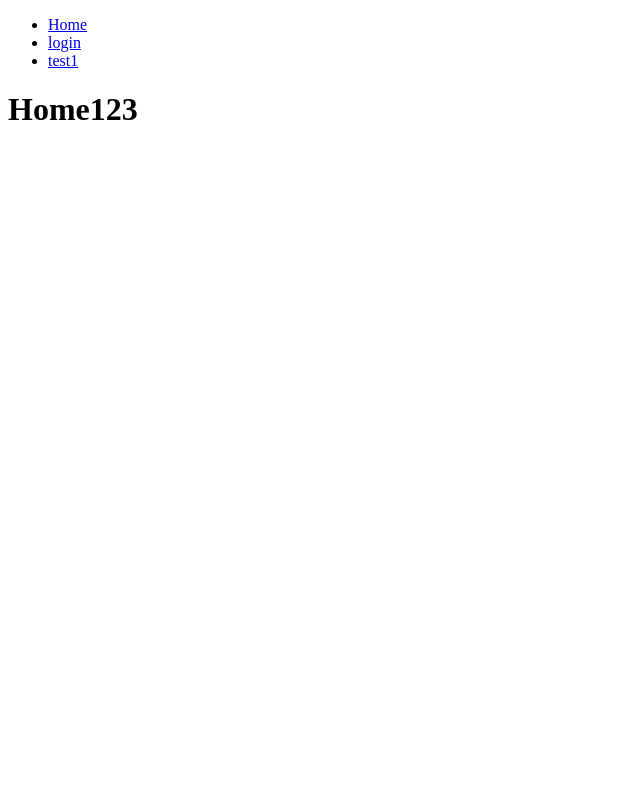
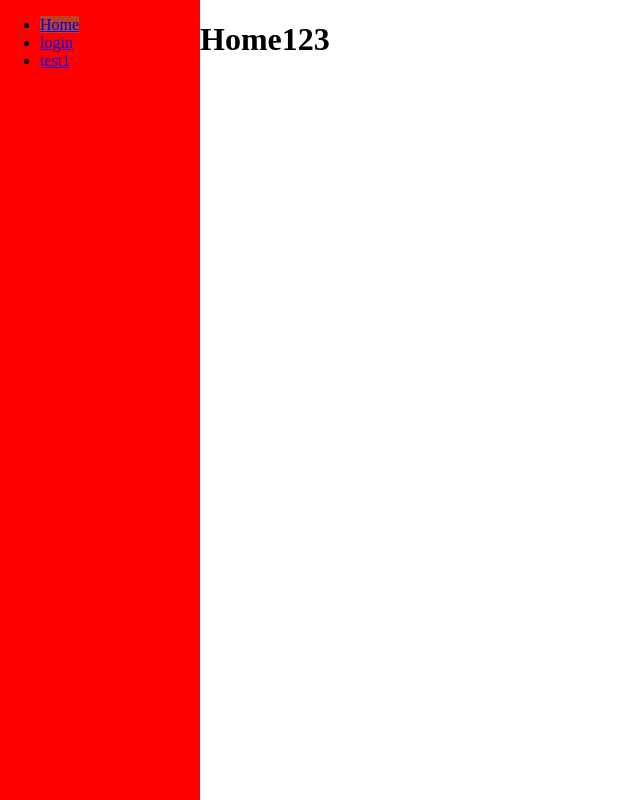
Before and after one commit to Valery223/MeetAppFrontend, a React (Vite) app: page / in a window 1280 px wide. Shown: the whole page, without its empty margins (0-640 px from the left). Built offline with nearby package versions, Linux system fonts and the light colour scheme.

Commit message:
Структуирование компонентов по папкам, начало

```diff
--- a/src/App.jsx
+++ b/src/App.jsx
@@ -8,12 +8,14 @@ import {
 //pages
 import Home from "./pages/Home";
 import Test1 from "./pages/Test1";
-import Login from "./pages/Login";
+//import Login from "./pages/Login";
 import LoginTest from "./pages/LoginTest";
 import Registration from "./pages/Registration";
 
 //layouts
-import RootLayout from "./layouts/RootLayout";
+import { RootLayout } from "./layouts";
+
+import "./index.css";
 
 const router = createBrowserRouter(
   createRoutesFromElements(
--- /dev/null
+++ b/src/components/SideBar.jsx
@@ -0,0 +1,21 @@
+import { NavLink } from "react-router-dom";
+
+function SideBar() {
+  return (
+    <nav style={{ backgroundColor: "red", minHeight: "100vh" }}>
+      <ul>
+        <li>
+          <NavLink to="/">Home</NavLink>
+        </li>
+        <li>
+          <NavLink to="g">login</NavLink>
+        </li>
+        <li>
+          <NavLink to="Test1">test1</NavLink>
+        </li>
+      </ul>
+    </nav>
+  );
+}
+
+export default SideBar;
--- a/src/index.css
+++ b/src/index.css
@@ -1,3 +1,7 @@
 nav a.active {
   background: #bc4123;
 }
+body {
+  padding: 0;
+  margin: 0;
+}
--- a/src/layouts/RootLayout.jsx
+++ /dev/null
@@ -1,25 +0,0 @@
-import { NavLink, Outlet } from "react-router-dom";
-
-export default function RootLayout() {
-  return (
-    <>
-      <nav>
-        <ul>
-          <li>
-            <NavLink to="/">Home</NavLink>
-          </li>
-          <li>
-            <NavLink to="Login">login</NavLink>
-          </li>
-          <li>
-            <NavLink to="Test1">test1</NavLink>
-          </li>
-        </ul>
-      </nav>
-
-      <main>
-        <Outlet />
-      </main>
-    </>
-  );
-}
--- /dev/null
+++ b/src/layouts/RootLayout/RootLayout.jsx
@@ -0,0 +1,15 @@
+import { NavLink, Outlet } from "react-router-dom";
+import SideBar from "../../components/SideBar";
+import s from "./RootLayout.module.css";
+
+export function RootLayout() {
+  return (
+    <div className={s.mainWrapper}>
+      <SideBar />
+
+      <main>
+        <Outlet />
+      </main>
+    </div>
+  );
+}
--- /dev/null
+++ b/src/layouts/RootLayout/RootLayout.module.css
@@ -0,0 +1,4 @@
+.mainWrapper {
+  display: grid;
+  grid-template-columns: 200px 1fr;
+}
--- /dev/null
+++ b/src/layouts/RootLayout/index.jsx
@@ -0,0 +1 @@
+export * from "./RootLayout";
--- /dev/null
+++ b/src/layouts/index.jsx
@@ -0,0 +1 @@
+export * from "./RootLayout";
```
